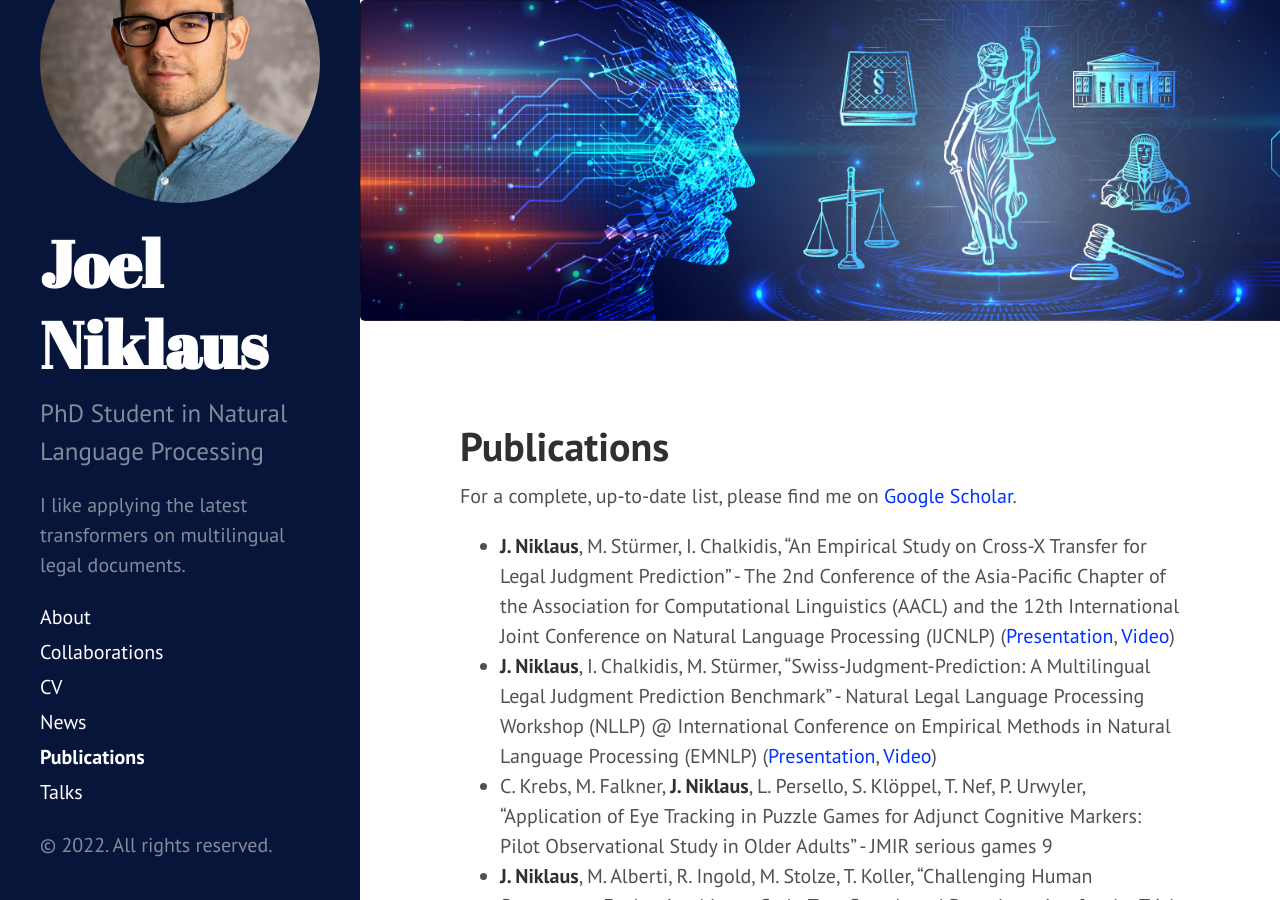
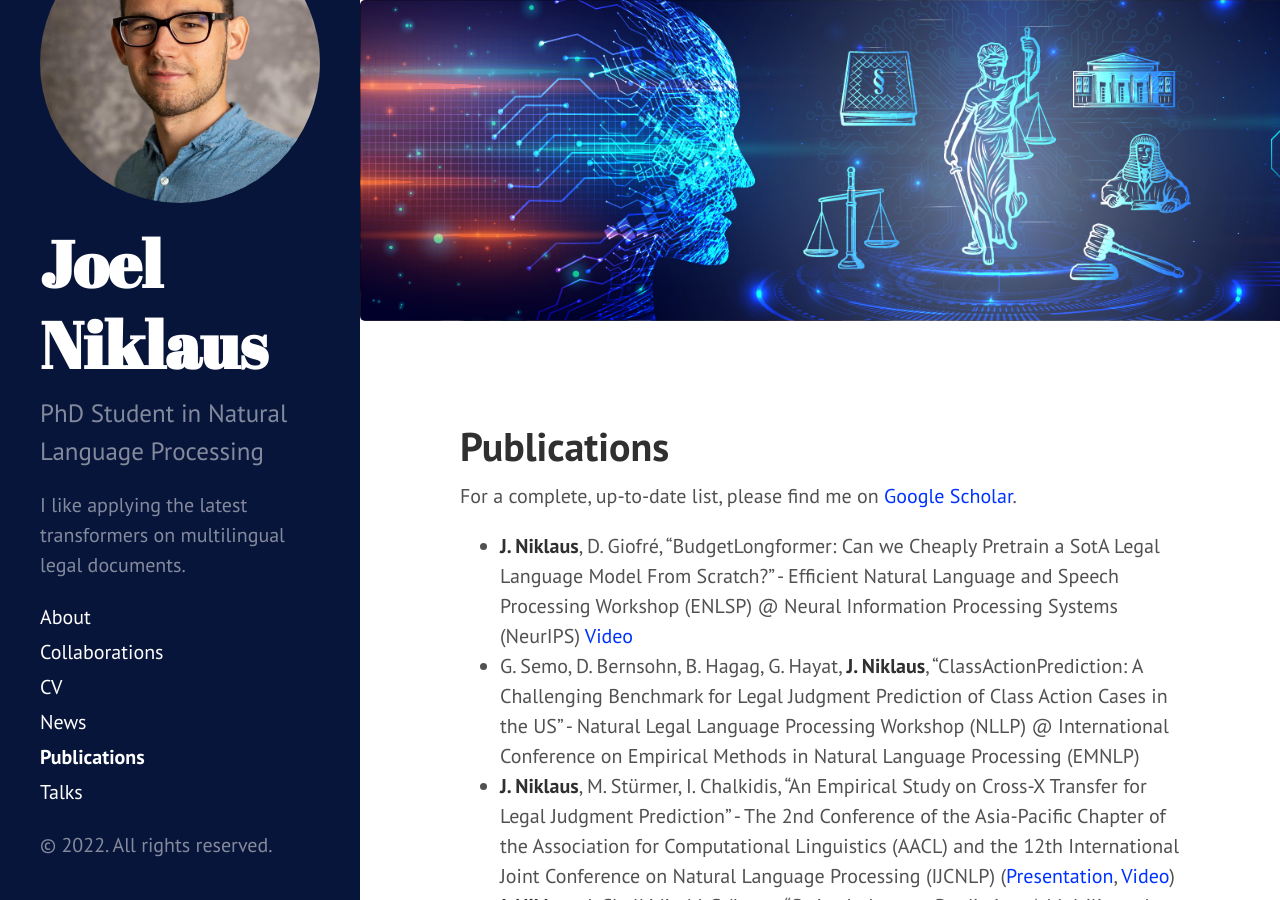
Before and after one commit to JoelNiklaus/joelniklaus.github.io, a Jekyll site: the page built from _pages/publications.md, in a window 1280 px wide and 900 px high. Built offline with Jekyll 4.4.1, drawn with Linux system fonts in a browser that asks for light colours; nearby versions of some CDN libraries; a style sheet for code colours, icons or effects is not loaded.

Commit message:
added TR and Darrow Papers

```diff
--- a/_includes/sidebar.html
+++ b/_includes/sidebar.html
@@ -2,6 +2,7 @@
     <div class="container sidebar-sticky">
         <div class="sidebar-about">
             <img src="{{ '/public/profile.jpg' | relative_url }}" alt="" style="max-width: 100%;border-radius: 50%;">
+            <!-- TODO schriftart ändern von Joel Niklaus-->
             <h1>
                 <a href="{{ site.url }}{{ site.baseurl }}">
                     {{ site.title }}
--- a/_pages/publications.md
+++ b/_pages/publications.md
@@ -5,6 +5,8 @@ title: Publications
 
 For a complete, up-to-date list, please find me on [Google Scholar](https://scholar.google.com/citations?user=qJ8iricAAAAJ).
 
+* **J. Niklaus**, D. Giofré, "BudgetLongformer: Can we Cheaply Pretrain a SotA Legal Language Model From Scratch?" - Efficient Natural Language and Speech Processing Workshop (ENLSP) @ Neural Information Processing Systems (NeurIPS) [Video](https://recorder-v3.slideslive.com/?share=76454&s=f045ba56-af85-4c8d-ac5c-f00b0c7e3b23)
+* G. Semo, D. Bernsohn, B. Hagag, G. Hayat, **J. Niklaus**, "ClassActionPrediction: A Challenging Benchmark for Legal Judgment Prediction of Class Action Cases in the US" - Natural Legal Language Processing Workshop (NLLP) @ International Conference on Empirical Methods in Natural Language Processing (EMNLP)
 * **J. Niklaus**, M. Stürmer, I. Chalkidis, "An Empirical Study on Cross-X Transfer for Legal Judgment Prediction" - The 2nd Conference of the Asia-Pacific Chapter of the Association for Computational Linguistics (AACL) and the 12th International Joint Conference on Natural Language Processing (IJCNLP) ([Presentation](https://docs.google.com/presentation/d/1oj14b80z03s5qpHrgfeR4-rRNl4vdEnKDiZ0qV9yJtk/edit?usp=sharing), [Video](https://youtu.be/_swVKrF3lFA))
 * **J. Niklaus**, I. Chalkidis, M. Stürmer, "Swiss-Judgment-Prediction: A Multilingual Legal Judgment Prediction Benchmark" - Natural Legal Language Processing Workshop (NLLP) @ International Conference on Empirical Methods in Natural Language Processing (EMNLP) ([Presentation](https://drive.google.com/file/d/1p68rB4A-EmirVqjvzPnmGNUo1qTqNxUI/view?usp=sharing), [Video](https://youtu.be/nfGbywb2wHI))
 * C. Krebs, M. Falkner, **J. Niklaus**, L. Persello, S. Klöppel, T. Nef, P. Urwyler, "Application of Eye Tracking in Puzzle Games for Adjunct Cognitive Markers: Pilot Observational Study in Older Adults" - JMIR serious games 9
```
